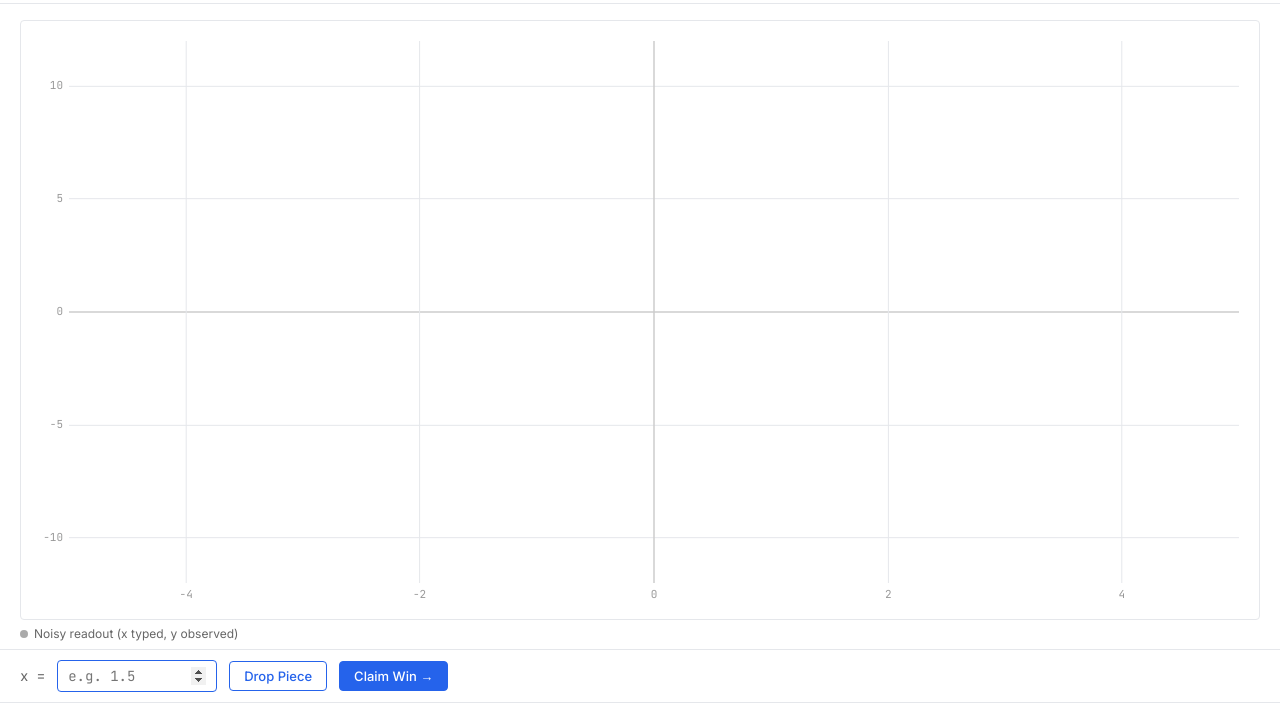
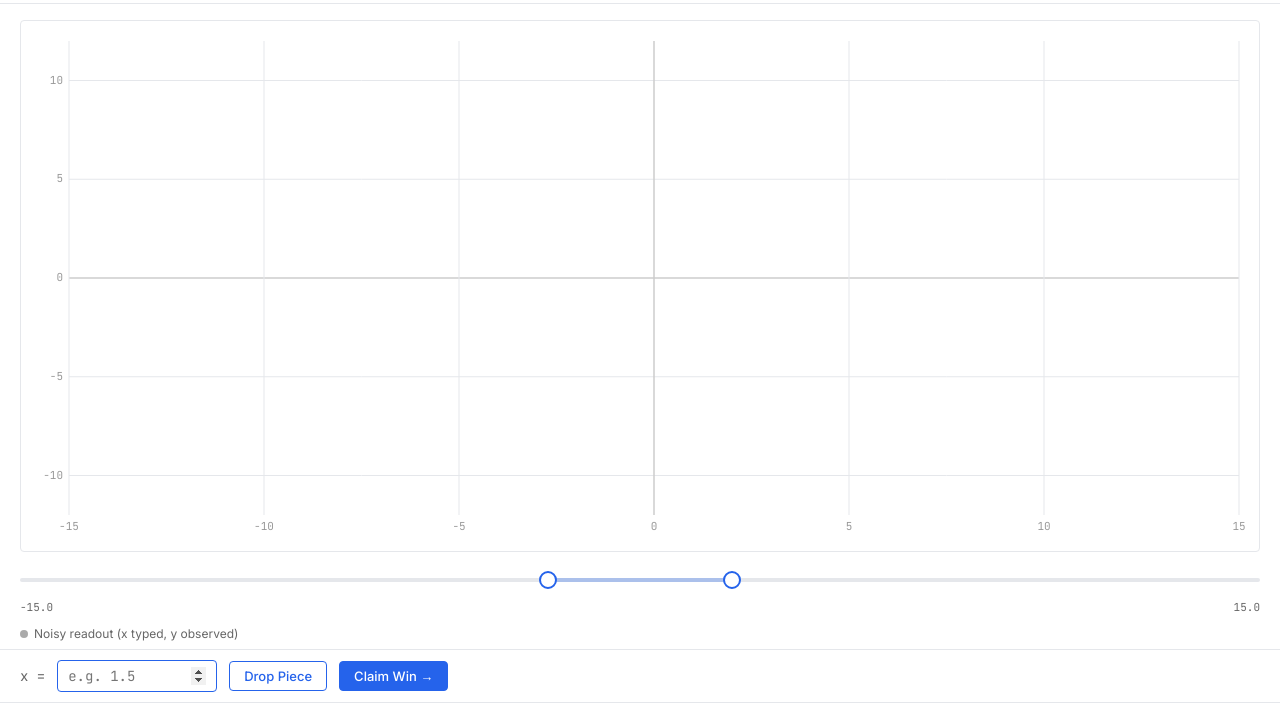
Before and after one commit to S-poony/noisy-connect, a website: page index.html in a window 1280 px wide. Shown: the part 81-800 px from the top of the page. Drawn offline with Linux system fonts and the light colour scheme.

Commit message:
range slider

```diff
--- a/index.html
+++ b/index.html
@@ -34,7 +34,24 @@
 
     <!-- ── Main graph ─────────────────────────────────────── -->
     <main id="main-area">
-      <canvas id="graph" aria-label="Game graph showing noisy readouts and, after reveal, true column placements"></canvas>
+      <div id="canvas-container">
+        <canvas id="graph" aria-label="Game graph showing noisy readouts and, after reveal, true column placements"></canvas>
+      </div>
+
+      <!-- Range Slider -->
+      <div id="range-container">
+        <div class="range-slider">
+          <div id="range-track"></div>
+          <div id="range-selection"></div>
+          <input type="range" id="range-min" min="-100" max="100" step="0.1" value="-15" aria-label="X-axis minimum">
+          <input type="range" id="range-max" min="-100" max="100" step="0.1" value="15" aria-label="X-axis maximum">
+        </div>
+        <div id="range-labels" class="mono">
+          <span id="val-min">-15.0</span>
+          <span id="val-max">15.0</span>
+        </div>
+      </div>
+
       <div id="graph-legend" aria-hidden="true">
         <span class="legend-item"><span class="legend-dot noisy"></span>Noisy readout (x typed, y observed)</span>
         <span class="legend-item reveal-only hidden"><span class="legend-dot true"></span>True placement (x typed, col)</span>
--- a/src/main.ts
+++ b/src/main.ts
@@ -29,10 +29,17 @@ const gameOverTitle = document.getElementById("game-over-title") as HTMLElement;
 const gameOverBody  = document.getElementById("game-over-body")  as HTMLElement;
 const btnGameOverNew= document.getElementById("btn-game-over-new") as HTMLButtonElement;
 const revealLegend = document.querySelectorAll<HTMLElement>(".reveal-only");
+const rangeMin     = document.getElementById("range-min")     as HTMLInputElement;
+const rangeMax     = document.getElementById("range-max")     as HTMLInputElement;
+const rangeSelection = document.getElementById("range-selection") as HTMLElement;
+const valMin       = document.getElementById("val-min")       as HTMLElement;
+const valMax       = document.getElementById("val-max")       as HTMLElement;
 
 // ── State ────────────────────────────────────────────────────────────────────
 
 let state: GameState = createGame();
+let viewXMin = parseFloat(rangeMin.value);
+let viewXMax = parseFloat(rangeMax.value);
 
 // ── Graph constants ──────────────────────────────────────────────────────────
 
@@ -63,8 +70,10 @@ function toPixel(
 
 /** Nice tick step given a range and desired tick count. */
 function niceStep(range: number, targetTicks = 6): number {
+  if (range <= 1e-12 || isNaN(range)) return 1;
   const rough = range / targetTicks;
   const pow   = Math.pow(10, Math.floor(Math.log10(rough)));
+  if (pow === 0 || !isFinite(pow)) return 1;
   const norm  = rough / pow;
   if (norm <= 1)   return pow;
   if (norm <= 2)   return 2 * pow;
@@ -110,13 +119,12 @@ function drawGraph(revealMoves: MoveRecord[] | null = null): void {
     });
   }
 
-  // Default range when no data yet
-  let [xMin, xMax] = allX.length ? expand(Math.min(...allX), Math.max(...allX)) : [-5, 5];
+  // Use viewport from sliders
+  const xMin = viewXMin;
+  const xMax = viewXMax;
+
+  // Y range still auto-calculated or fixed
   let [yMin, yMax] = allY.length ? expand(Math.min(...allY), Math.max(...allY)) : [-12, 12];
-
-  // Ensure 0 is always on screen
-  xMin = Math.min(xMin, 0);
-  xMax = Math.max(xMax, 0);
   yMin = Math.min(yMin, 0);
   yMax = Math.max(yMax, 0);
 
@@ -130,6 +138,7 @@ function drawGraph(revealMoves: MoveRecord[] | null = null): void {
   // Y ticks
   const yStep = niceStep(yMax - yMin);
   const yStart = Math.ceil(yMin / yStep) * yStep;
+  if (yStep > 0 && isFinite(yStep)) {
     for (let yv = yStart; yv <= yMax + 1e-9; yv += yStep) {
       const [, py] = toPixel(0, yv, xMin, xMax, yMin, yMax, W, H);
       const isZero = Math.abs(yv) < 1e-9;
@@ -144,12 +153,14 @@ function drawGraph(revealMoves: MoveRecord[] | null = null): void {
         PADDING.left - 6, py
       );
     }
+  }
 
   // X ticks
   ctx.textAlign    = "center";
   ctx.textBaseline = "top";
   const xStep  = niceStep(xMax - xMin);
   const xStart = Math.ceil(xMin / xStep) * xStep;
+  if (xStep > 0 && isFinite(xStep)) {
     for (let xv = xStart; xv <= xMax + 1e-9; xv += xStep) {
       const [px] = toPixel(xv, 0, xMin, xMax, yMin, yMax, W, H);
       const isZero = Math.abs(xv) < 1e-9;
@@ -164,6 +175,7 @@ function drawGraph(revealMoves: MoveRecord[] | null = null): void {
         Number.isInteger(xv) ? String(xv) : xv.toFixed(1),
         px, PADDING.top + H + 6
       );
+    }
   }
 
   ctx.restore();
@@ -345,12 +357,64 @@ inputX.addEventListener("keydown", (e) => {
   if (e.key === "Enter") dropPiece();
 });
 
-// Redraw on resize (debounced)
-// Redraw on resize via ResizeObserver (more reliable for layout shifts)
-const resizeObserver = new ResizeObserver(() => {
+// ── Slider logic ────────────────────────────────────────────────────────────
+
+function updateSliderUI(): void {
+  const min = parseFloat(rangeMin.value);
+  const max = parseFloat(rangeMax.value);
+
+  // Keep min < max
+  if (min >= max) {
+    // If min was changed, push max forward. If max was changed, push min back.
+    // We can check which one was focused, but simpler is just to prevent crossover.
+  }
+
+  viewXMin = min;
+  viewXMax = max;
+
+  valMin.textContent = min.toFixed(1);
+  valMax.textContent = max.toFixed(1);
+
+  // Update track selection highlight
+  const totalRange = parseFloat(rangeMax.max) - parseFloat(rangeMax.min);
+  const left = ((min - parseFloat(rangeMin.min)) / totalRange) * 100;
+  const right = ((max - parseFloat(rangeMin.min)) / totalRange) * 100;
+  rangeSelection.style.left  = `${left}%`;
+  rangeSelection.style.width = `${right - left}%`;
+
+  drawGraph(gameOverPanel.classList.contains("hidden") ? null : state.moves);
+}
+
+rangeMin.addEventListener("input", () => {
+  rangeMin.style.zIndex = "3";
+  rangeMax.style.zIndex = "2";
+  if (parseFloat(rangeMin.value) >= parseFloat(rangeMax.value)) {
+    rangeMin.value = String(parseFloat(rangeMax.value) - 0.1);
+  }
+  updateSliderUI();
+});
+
+rangeMax.addEventListener("input", () => {
+  rangeMax.style.zIndex = "3";
+  rangeMin.style.zIndex = "2";
+  if (parseFloat(rangeMax.value) <= parseFloat(rangeMin.value)) {
+    rangeMax.value = String(parseFloat(rangeMin.value) + 0.1);
+  }
+  updateSliderUI();
+});
+
+// Sync UI on init
+updateSliderUI();
+
+// Redraw on resize via ResizeObserver
+const resizeObserver = new ResizeObserver((entries) => {
+  for (const entry of entries) {
+    if (entry.target === canvas) {
       // Check if revealed
       const isRevealed = !gameOverPanel.classList.contains("hidden") || btnDrop.disabled;
       drawGraph(isRevealed ? state.moves : null);
+    }
+  }
 });
 resizeObserver.observe(canvas);
 
--- a/src/style.css
+++ b/src/style.css
@@ -98,20 +98,112 @@ body {
 }
 
 #graph {
+  width: 100%;
+  height: 100%;
+  display: block;
+  image-rendering: pixelated;
+}
+
+#canvas-container {
   flex: 1;
   width: 100%;
   min-height: 200px;
   border: 1px solid var(--border);
   border-radius: var(--radius);
-  display: block;
-  /* crisp pixel rendering on canvas */
-  image-rendering: pixelated;
+  position: relative;
+  overflow: hidden;
+}
+
+/* ── Range Slider ─────────────────────────────────────────────────────────── */
+#range-container {
+  margin-top: 16px;
+  display: flex;
+  flex-direction: column;
+  gap: 8px;
+}
+
+.range-slider {
+  position: relative;
+  width: 100%;
+  height: 24px;
+  display: flex;
+  align-items: center;
+}
+
+#range-track {
+  position: absolute;
+  width: 100%;
+  height: 4px;
+  background: var(--border);
+  border-radius: 2px;
+}
+
+#range-selection {
+  position: absolute;
+  height: 4px;
+  background: var(--accent);
+  opacity: 0.3;
+  border-radius: 2px;
+  z-index: 1;
+}
+
+.range-slider input[type="range"] {
+  position: absolute;
+  width: 100%;
+  height: 24px;
+  pointer-events: none;
+  -webkit-appearance: none;
+  appearance: none;
+  background: none;
+  outline: none;
+  margin: 0;
+  z-index: 2;
+}
+
+.range-slider input[type="range"]::-webkit-slider-thumb {
+  pointer-events: auto;
+  -webkit-appearance: none;
+  width: 18px;
+  height: 18px;
+  border-radius: 50%;
+  background: var(--bg);
+  border: 2px solid var(--accent);
+  cursor: pointer;
+  transition: transform 100ms, border-color 100ms;
+}
+
+.range-slider input[type="range"]::-moz-range-thumb {
+  pointer-events: auto;
+  width: 18px;
+  height: 18px;
+  border-radius: 50%;
+  background: var(--bg);
+  border: 2px solid var(--accent);
+  cursor: pointer;
+  transition: transform 100ms, border-color 100ms;
+}
+
+.range-slider input[type="range"]::-webkit-slider-thumb:hover {
+  transform: scale(1.1);
+  border-color: var(--accent-hover);
+}
+
+.range-slider input[type="range"]::-moz-range-thumb:hover {
+  transform: scale(1.1);
+  border-color: var(--accent-hover);
+}
+
+#range-labels {
+  display: flex;
+  justify-content: space-between;
+  font-size: 11px;
+  color: var(--text-muted);
 }
 
 #graph-legend {
   display: flex;
   gap: 20px;
-  margin-top: 6px;
+  margin-top: 12px;
   font-size: 12px;
   color: var(--text-muted);
 }
```
Also changed, not shown: dist/main.js. Lines whose indentation alone changed are shown as unchanged.
